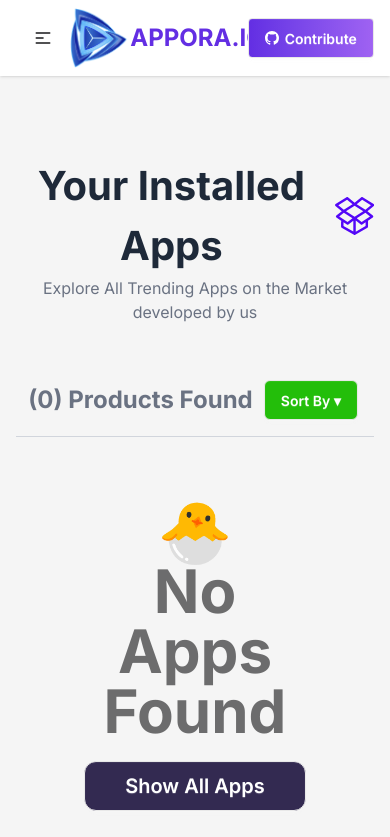
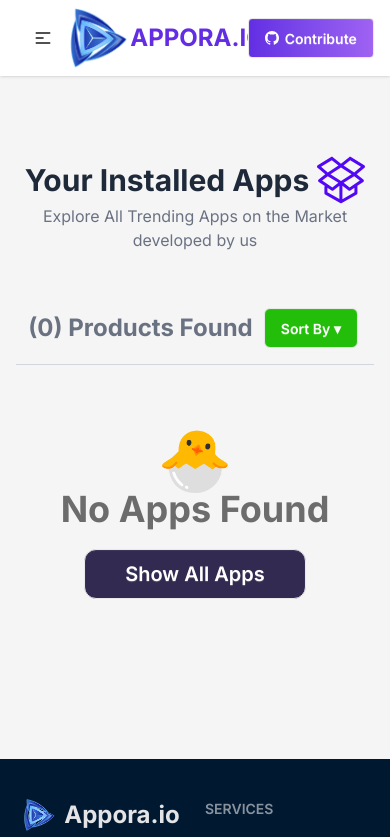
Before and after one commit to Jyotialam/Hero-IO, a React (Vite) app: page /installation in a window 390 px wide. Shown: the top 837 px of the page. Built offline with nearby package versions, Linux system fonts and the light colour scheme.

Commit message:
added more responsiveness

```diff
--- a/src/Pages/AppDetails.jsx
+++ b/src/Pages/AppDetails.jsx
@@ -61,10 +61,10 @@ const AppDetails = () => {
         <img
           src={image}
           alt=""
-          className="rounded-2xl shadow-xl w-[300px] object-cover "
+          className="rounded-2xl shadow-xl w-[250px] object-cover "
         />
         <div className="flex flex-col  w-full md:[50%]">
-          <h2 className="font-bold text-3xl text-gray-800">{title}</h2>
+          <h2 className="font-bold md:text-3xl text-2xl text-gray-800">{title}</h2>
           <p className="mb-2 text-sm">
             Developed by{" "}
             <span className="text-[#632EE3] font-semibold ">{companyName}</span>
--- a/src/Pages/Installation.jsx
+++ b/src/Pages/Installation.jsx
@@ -48,12 +48,14 @@ const Installation = () => {
   return (
     <div>
       <div className="w-11/12 mx-auto text-center my-[80px]">
-        <h1 className="text-[40px] font-bold flex justify-center text-gray-800 items-center gap-2">
-          Your Installed Apps{" "}
+        <h1 className="md:text-[40px] text-[30px] font-bold flex justify-center text-gray-800 items-center gap-2">
+          Your Installed Apps
           <SlSocialDropbox className="text-5xl text-[#5307f7]" />
         </h1>
         <p className="text-gray-500">
-          Explore All Trending Apps on the Market developed by us
+          Explore All Trending Apps on the Market{" "}
+          <br className="block md:hidden" />
+          developed by us
         </p>
         <div className="space-y-6 mt-10">
           <div className="flex justify-between p-3 items-center border-b border-gray-300">
@@ -93,11 +95,11 @@ const Installation = () => {
               </ul>
             </details>
           </div>
-          <div className="space-y-5 px-4">
+          <div className="space-y-5">
             {installed.length === 0 && (
               <div className="  w-full text-center p-10 space-y-5">
                 <span className="text-6xl">🐣</span>
-                <h2 className="text-6xl font-bold text-[#6C6C6D]">
+                <h2 className="md:text-6xl text-4xl font-bold text-[#6C6C6D]">
                   No Apps Found
                 </h2>
                 <Link
@@ -111,7 +113,7 @@ const Installation = () => {
             {installed.map((app) => (
               <div
                 key={app.id}
-                className="card card-side bg-base-100 flex md:gap-10 gap-5 border border-gray-200 shadow-md p-2 rounded-lg"
+                className="card card-side bg-base-100 flex md:gap-10 gap-2 border border-gray-200 shadow-md p-2 rounded-lg"
               >
                 <figure>
                   <img
@@ -122,11 +124,11 @@ const Installation = () => {
                 </figure>
                 <div className="flex justify-between items-center w-full">
                   <div className="space-y-4">
-                    <h3 className="text-[16px] md:text-[20px] text-gray-700 font-semibold">
+                    <h3 className="text-sm md:text-[20px] text-gray-700 font-semibold">
                       {app.title}
                     </h3>
 
-                    <div className=" flex gap-10 items-center">
+                    <div className=" flex md:gap-10 gap-5 items-center">
                       <div className="flex text-gray-700 text-sm flex-row gap-1 justify-center items-center">
                         <img className="w-4" src={downloadIcon} alt="" />
 
@@ -153,7 +155,7 @@ const Installation = () => {
 
                   <button
                     onClick={() => handleUninstall(app.id)}
-                    className="btn bg-[#00D390] text-white py-5 px-6"
+                    className="btn bg-[#00D390] text-white md:py-5 md:px-6"
                   >
                     Uninstall
                   </button>
```
